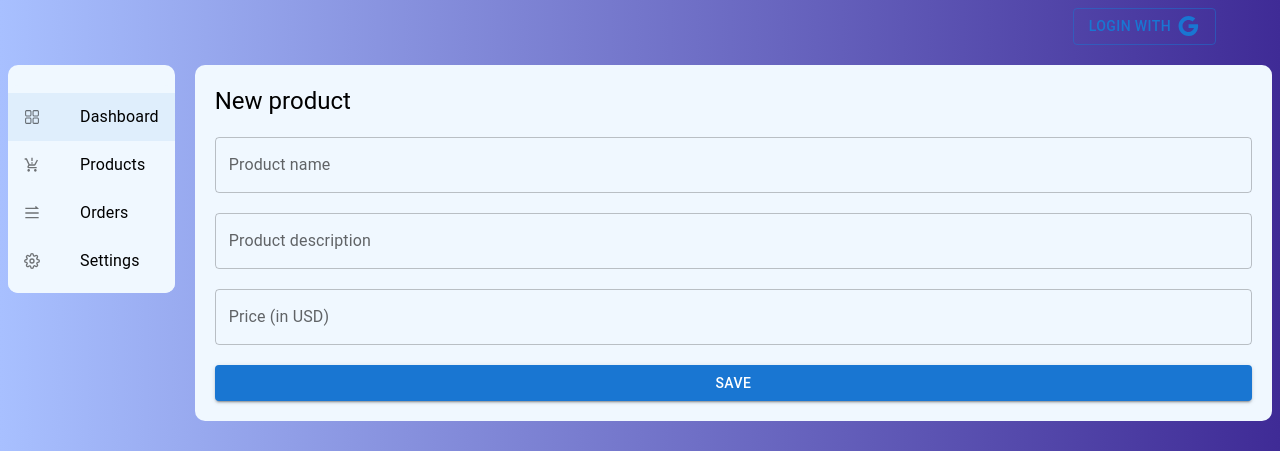
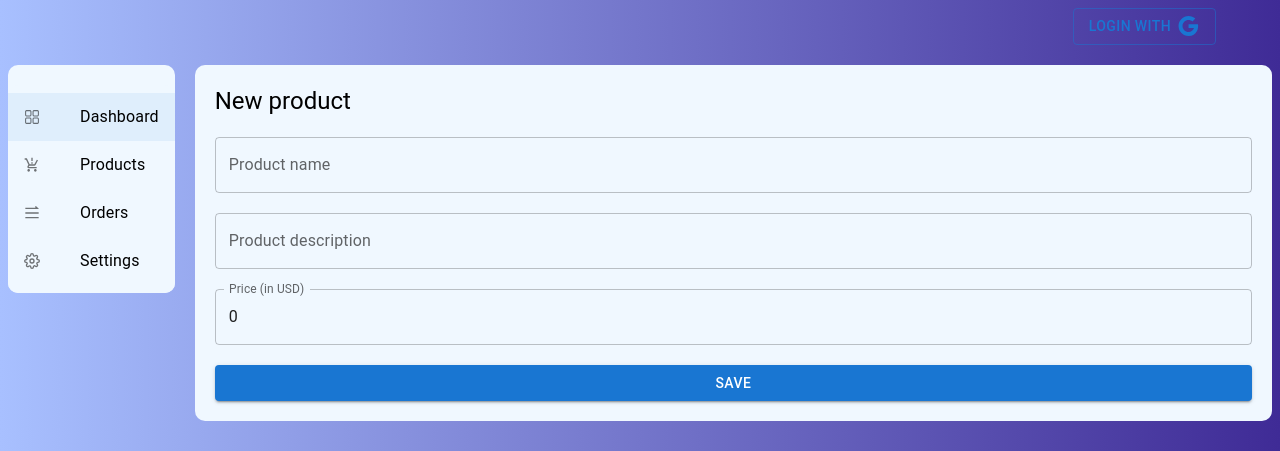
Before and after one commit to RMerkulov-dev/shopik_admin, a Next.js app: page /products/new in a window 1280 px wide. Shown: the top 451 px of the page. Built offline with nearby package versions, Linux system fonts and the light colour scheme; no server answers.

Commit message:
start add form

```diff
--- a/app/products/new/page.tsx
+++ b/app/products/new/page.tsx
@@ -2,18 +2,52 @@
 
 import {Layout} from "@/app/components";
 import {Box, Button, TextField, Typography} from "@mui/material";
+import {Controller, FieldValues, useForm} from "react-hook-form";
 
 const AddNewProduct = () => {
+    const {
+        control,
+        handleSubmit,
+        formState: {errors},
+        reset
+    } = useForm({
+        defaultValues: {
+            title: "",
+            description: "",
+            price: 0,
+        }
+    })
+
+    const onSubmit = (data: FieldValues) => {
+        console.log(data)
+        reset()
+    }
+
     return (
         <Layout>
-            <Box component="form" sx={{display: "flex", flexDirection: "column", gap: "20px"}}>
+            <Box component="form" sx={{display: "flex", flexDirection: "column", gap: "20px"}}
+                 onSubmit={handleSubmit(onSubmit)}>
                 <Typography variant="h5">New product</Typography>
-                <TextField id="prod_name" label="Product name" variant="outlined"/>
-                <TextField id="prod_desc" label="Product description" variant="outlined"/>
-                <TextField id="prod_price" type="number" label="Price (in USD)" variant="outlined"/>
+                <Controller name="title" control={control}
+                            render={({field: {onChange, value}}) => (
+                                <TextField id="prod_name" value={value} onChange={onChange} label="Product name"
+                                           variant="outlined"/>
+                            )}
+                />
+                <Controller name="description" control={control}
+                            render={({field: {onChange, value}}) => (
+                                <TextField id="prod_desc" value={value} onChange={onChange} label="Product description"
+                                           variant="outlined"/>
+                            )}
+                />
+                <Controller name="price" control={control}
+                            render={({field: {onChange, value}}) => (
+                                <TextField id="prod_price" value={value} onChange={onChange} type="number"
+                                           label="Price (in USD)" variant="outlined"/>
+                            )}
+                />
                 <Button type="submit" variant={"contained"}>Save</Button>
             </Box>
-
         </Layout>
     );
 };
```
